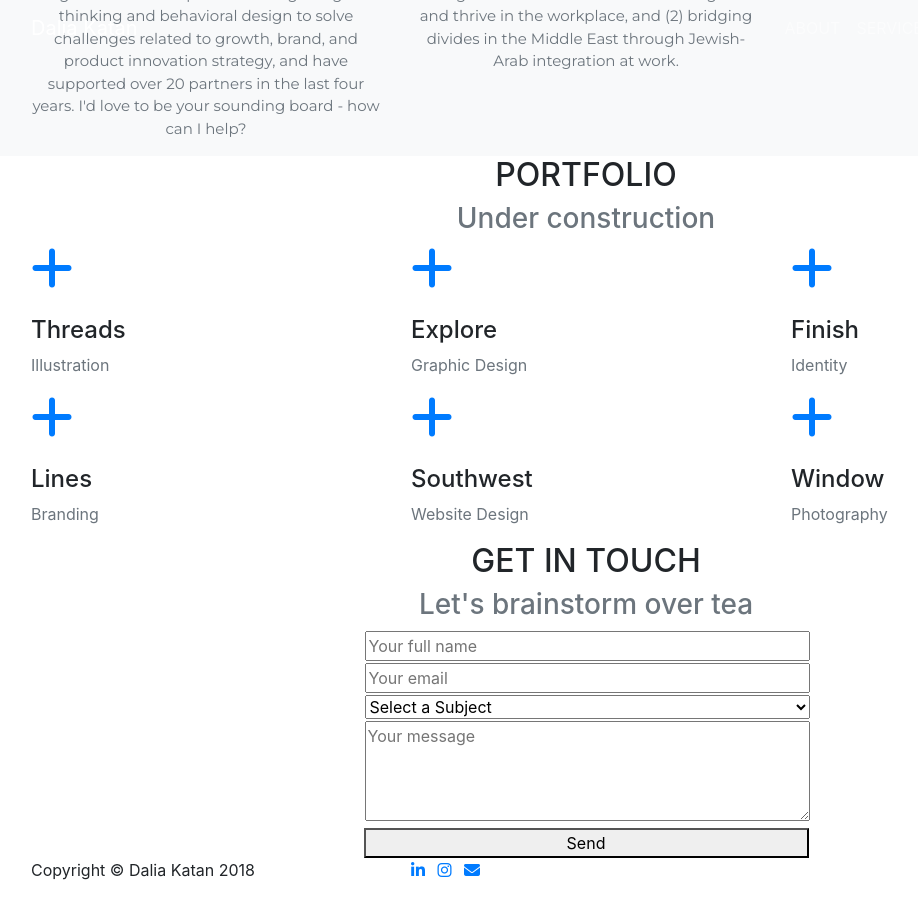
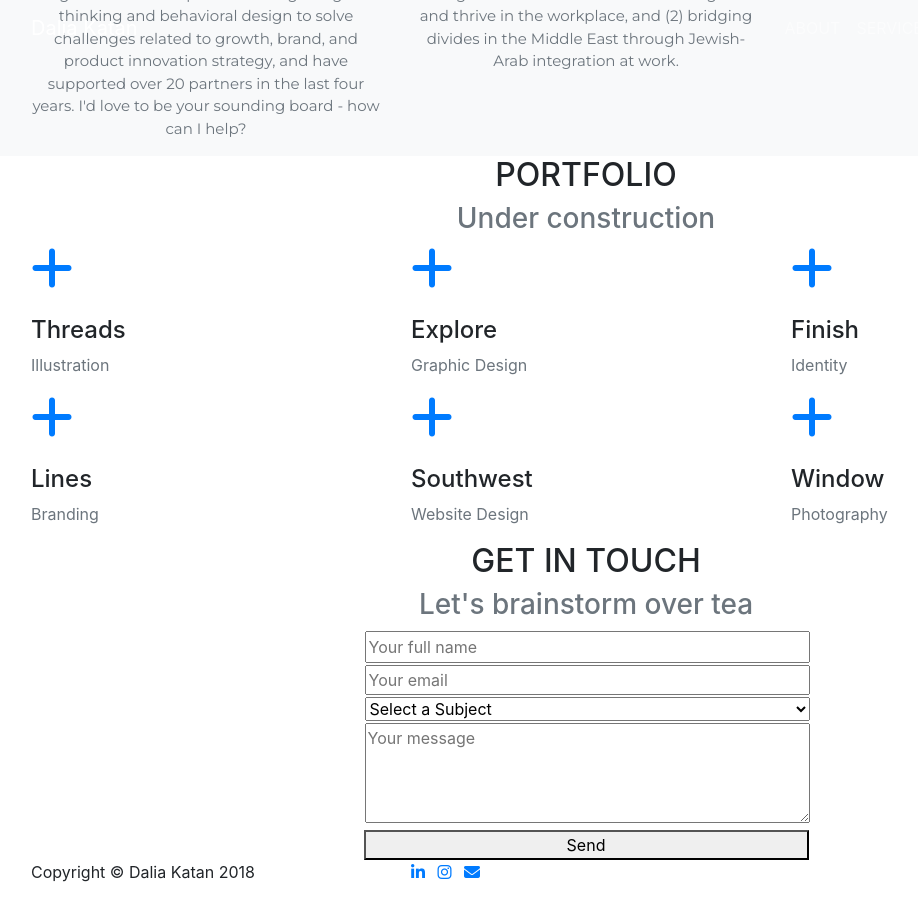
Before and after one commit to dalkat/dalkat.github.io, a Jekyll site: the page built from index.md, in a window 1280 px wide and 900 px high, scrolled down 1123 px. Shown: the whole window, without its empty margins (54-972 px from the left). Built offline with Jekyll 4.4.1, drawn with Linux system fonts in a browser that asks for light colours; nearby versions of some CDN libraries; some web fonts are replaced; library files that are not in the unit come from our copies.

Commit message:
contact text format 1

```diff
--- a/_layouts/home.html
+++ b/_layouts/home.html
@@ -137,7 +137,7 @@ layout: default
         <div class="row" style="display:block; text-align:center;">
           <div class="col-lg-5 col-md-6 col-sm-8 col-xs-12"  style="display:inline-block;">
               <form method="POST" action="https://formspree.io/dkatan.77@gmail.com" style=" style="font-size:15px; font-family:'Montserrat', 'Helvetica Neue', Helvetica, Arial, sans-serif;">
-                <input type="text" name="name" placeholder="Your full name" style="width:100%; margin:1px;"><br>
+                <input type="text" name="name" placeholder="Your full name" style="width:100%; margin:1px; padding:2px;"><br>
                 <input type="email" name="_replyto" placeholder="Your email" style="width:100%;margin:1px;"><br>
                 <select name="_subject" style="width:100%;margin:1px;"><option>Select a Subject</option><option>Consulting Inquiry</option><option>Something Else</option></select> <br>
                 <textarea name="message" placeholder="Your message" style="width:100%; height:100px;margin:1px;"></textarea><br>
```
